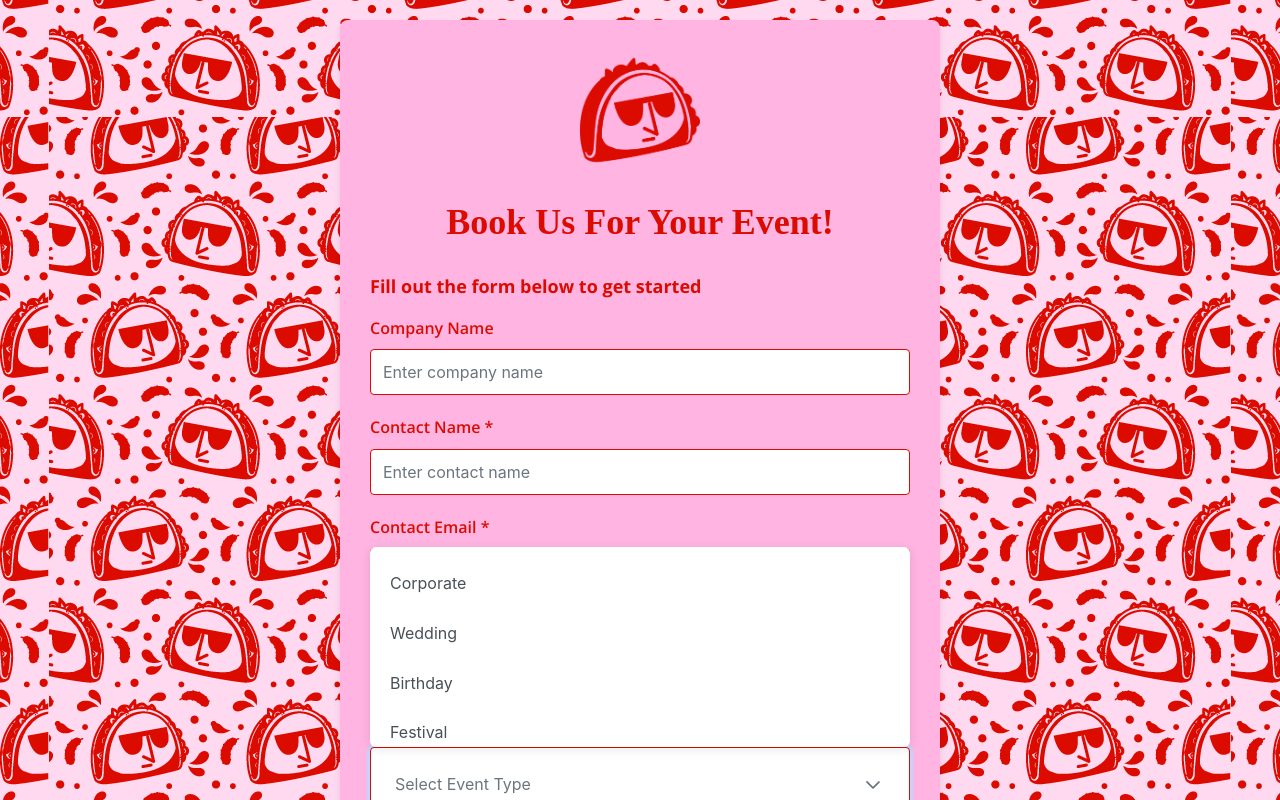
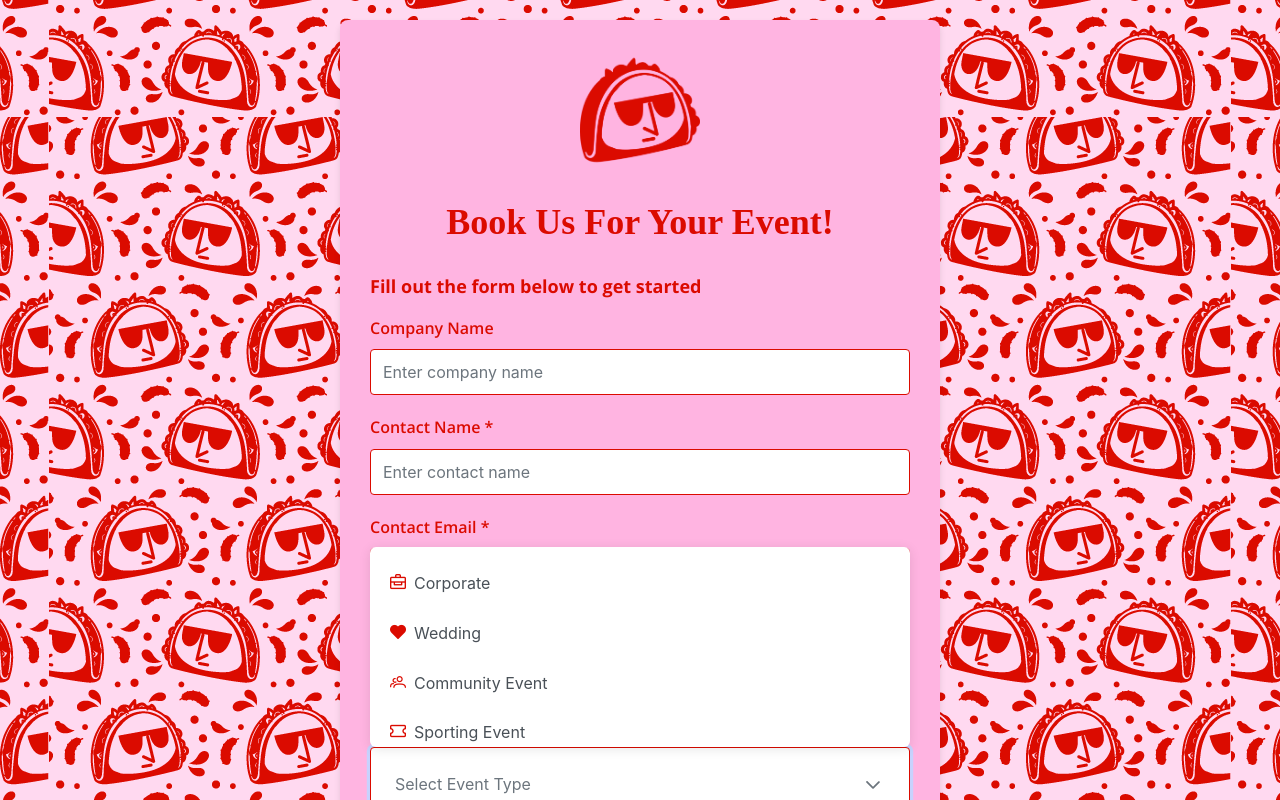
Before and after one commit to mel-saka/birriaBoss, a React (Create React App) app: page / in a window 1280 px wide. Both pictures are taken after a click on the button 873 px from the left and 785 px from the top of the page. Shown: the top 800 px of the page. Built offline with nearby package versions, Linux system fonts and the light colour scheme; a web font is replaced by a local one.

Commit message:
added more event types

```diff
--- a/src/components/BookingForm.js
+++ b/src/components/BookingForm.js
@@ -32,12 +32,26 @@ const BookingForm = () => {
   maxDate.setFullYear(today.getFullYear() + 2);
 
   const eventTypes = [
-    { label: 'Corporate', value: 'corporate' },
-    { label: 'Wedding', value: 'wedding' },
-    { label: 'Birthday', value: 'birthday' },
-    { label: 'Festival', value: 'festival' },
-    { label: 'Other', value: 'other' }
-  ];
+    { label: <><i className="pi pi-briefcase" style={{ color: '#DB0B00', marginRight: '8px' }}></i>Corporate</>, value: 'corporate' },
+    { label: <><i className="pi pi-heart-fill" style={{ color: '#DB0B00', marginRight: '8px' }}></i>Wedding</>, value: 'wedding' },
+    { label: <><i className="pi pi-users" style={{ color: '#DB0B00', marginRight: '8px' }}></i>Community Event</>, value: 'communityEvent' },
+    { label: <><i className="pi pi-ticket" style={{ color: '#DB0B00', marginRight: '8px' }}></i>Sporting Event</>, value: 'sportingEvent' },
+    { label: <><i className="pi pi-star" style={{ color: '#DB0B00', marginRight: '8px' }}></i>Birthday Party</>, value: 'birthdayparty' },
+    { label: <><i className="pi pi-map-marker" style={{ color: '#DB0B00', marginRight: '8px' }}></i>Street Food Festival</>, value: 'streetFoodFestival' },
+    { label: <><i className="pi pi-shopping-bag" style={{ color: '#DB0B00', marginRight: '8px' }}></i>Farmer’s Market</>, value: 'farmersMarket' },
+    { label: <><i className="pi pi-car" style={{ color: '#DB0B00', marginRight: '8px' }}></i>Food Truck Rally</>, value: 'foodTruckRally' },
+    { label: <><i className="pi pi-volume-up" style={{ color: '#DB0B00', marginRight: '8px' }}></i>Music Festival</>, value: 'musicFestival' },
+    { label: <><i className="pi pi-home" style={{ color: '#DB0B00', marginRight: '8px' }}></i>Flat Party</>, value: 'flatparty' },
+    { label: <><i className="pi pi-eye-slash" style={{ color: '#DB0B00', marginRight: '8px' }}></i>Private Party</>, value: 'privateParty' },
+    { label: <><i className="pi pi-calendar" style={{ color: '#DB0B00', marginRight: '8px' }}></i>Holiday Market</>, value: 'holidayMarket' },
+    { label: <><i className="pi pi-calendar-plus" style={{ color: '#DB0B00', marginRight: '8px' }}></i>Seasonal Festival</>, value: 'seasonalFestival' },
+    { label: <><i className="pi pi-book" style={{ color: '#DB0B00', marginRight: '8px' }}></i>Graduation Party</>, value: 'graduationParty' },
+    { label: <><i className="pi pi-sitemap" style={{ color: '#DB0B00', marginRight: '8px' }}></i>Competition</>, value: 'competition' },
+    { label: <><i className="pi pi-palette" style={{ color: '#DB0B00', marginRight: '8px' }}></i>Product Launch</>, value: 'productLaunch' },
+    { label: <><i className="pi pi-home" style={{ color: '#DB0B00', marginRight: '8px' }}></i>Homecoming</>, value: 'homecoming' },
+    { label: <><i className="pi pi-bell" style={{ color: '#DB0B00', marginRight: '8px' }}></i>Church Event</>, value: 'churchEvent' },
+    { label: <><i className="pi pi-ellipsis-h" style={{ color: '#DB0B00', marginRight: '8px' }}></i>Other</>, value: 'other' }
+];
 
   const handleChange = (e) => {
     const { name, value } = e.target;
```
